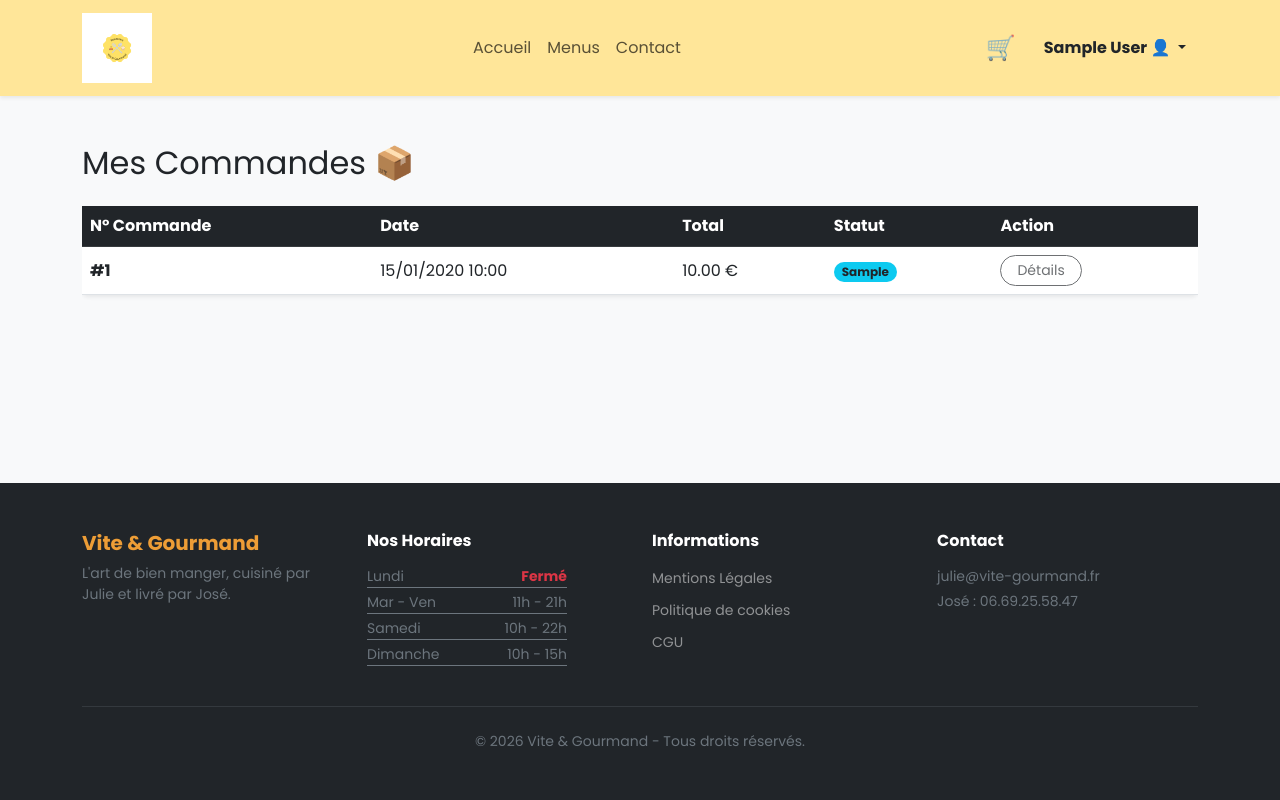
After one commit to SiciliaScaleTech/vite-gourmand, a PHP site: page /mes-commandes.php in a window 1280 px wide. The commit adds this page. Run offline with PHP 8.4, Linux system fonts and the light colour scheme; the visitor is signed in with stand-in values (Sample User, id 1); tables that the repository leaves empty or names only in its code hold one stand-in row (values such as "Sample post").

Commit message:
correction du filtre menu, validation des fonctionnalité utilisateur

```diff
--- a/frontend/details-menu.php
+++ b/frontend/details-menu.php
@@ -1,5 +1,3 @@
-<?php include 'includes/header.php'; ?>
-
 <?php
 require_once '../backend/config.php';
 
--- /dev/null
+++ b/frontend/mes-commandes.php
@@ -0,0 +1,58 @@
+<?php
+include 'includes/header.php';
+require_once '../backend/config.php';
+
+if (!isset($_SESSION['user_id'])) {
+    header("Location: connexion.php");
+    exit();
+}
+
+// Récupérer l'historique des commandes de l'utilisateur
+$stmt = $pdo->prepare("SELECT * FROM commandes WHERE id_utilisateur = ? ORDER BY date_commande DESC");
+$stmt->execute([$_SESSION['user_id']]);
+$commandes = $stmt->fetchAll();
+?>
+
+<main class="container py-5">
+    <h2 class="mb-4">Mes Commandes 📦</h2>
+
+    <?php if (empty($commandes)): ?>
+        <div class="alert alert-light border shadow-sm">
+            Vous n'avez pas encore passé de commande.
+            <a href="nos-menus.php" class="alert-link text-primary">Découvrez nos menus ici !</a>
+        </div>
+    <?php else: ?>
+        <div class="table-responsive">
+            <table class="table table-hover align-middle shadow-sm bg-white rounded">
+                <thead class="table-dark">
+                    <tr>
+                        <th>N° Commande</th>
+                        <th>Date</th>
+                        <th>Total</th>
+                        <th>Statut</th>
+                        <th>Action</th>
+                    </tr>
+                </thead>
+                <tbody>
+                    <?php foreach ($commandes as $cmd): ?>
+                        <tr>
+                            <td><strong>#<?= $cmd['id'] ?></strong></td>
+                            <td><?= date('d/m/Y H:i', strtotime($cmd['date_commande'])) ?></td>
+                            <td><?= number_format($cmd['total'], 2) ?> €</td>
+                            <td>
+                                <span class="badge rounded-pill bg-info text-dark">
+                                    <?= htmlspecialchars($cmd['statut']) ?>
+                                </span>
+                            </td>
+                            <td>
+                                <button class="btn btn-sm btn-outline-dark rounded-pill px-3 disabled">Détails</button>
+                            </td>
+                        </tr>
+                    <?php endforeach; ?>
+                </tbody>
+            </table>
+        </div>
+    <?php endif; ?>
+</main>
+
+<?php include 'includes/footer.php'; ?>
--- a/frontend/nos-menus.php
+++ b/frontend/nos-menus.php
@@ -253,3 +253,9 @@ foreach ($menus_details as $id => $info) : ?>
     </div>
 </div>
 <?php endforeach; ?>
+
+
+    <script src="styles/script/nos-menus.js"></script>
+    <script src="https://cdn.jsdelivr.net/npm/bootstrap@5.3.0/dist/js/bootstrap.bundle.min.js"></script>
+</body>
+</html>
```
